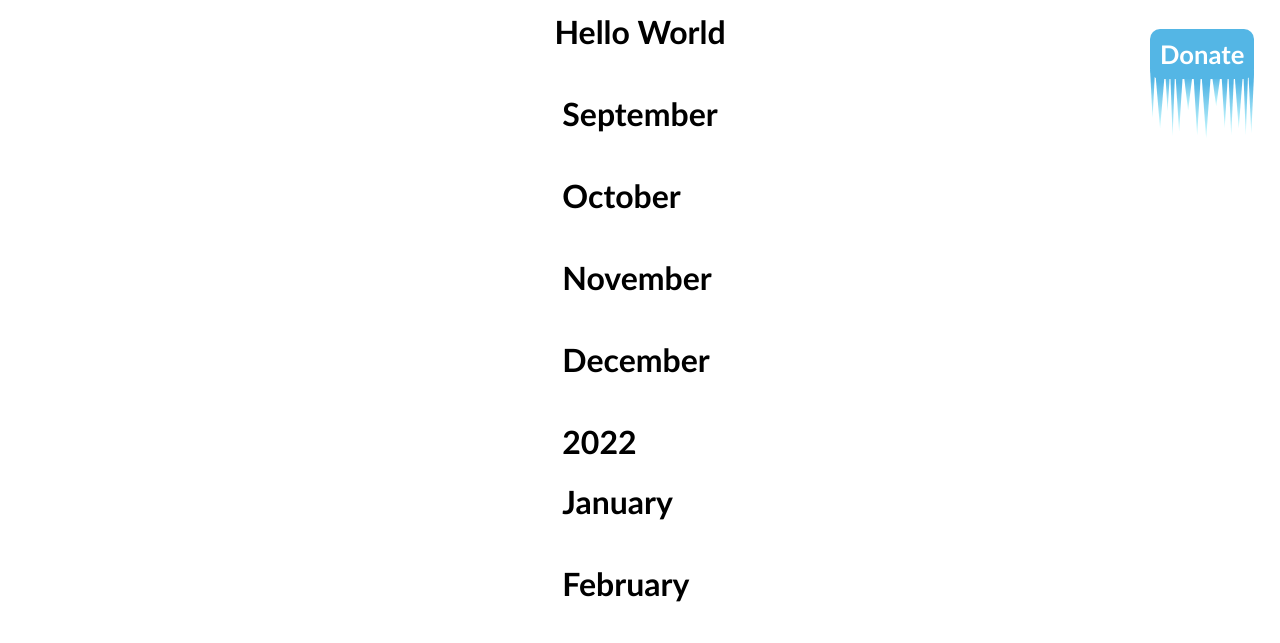
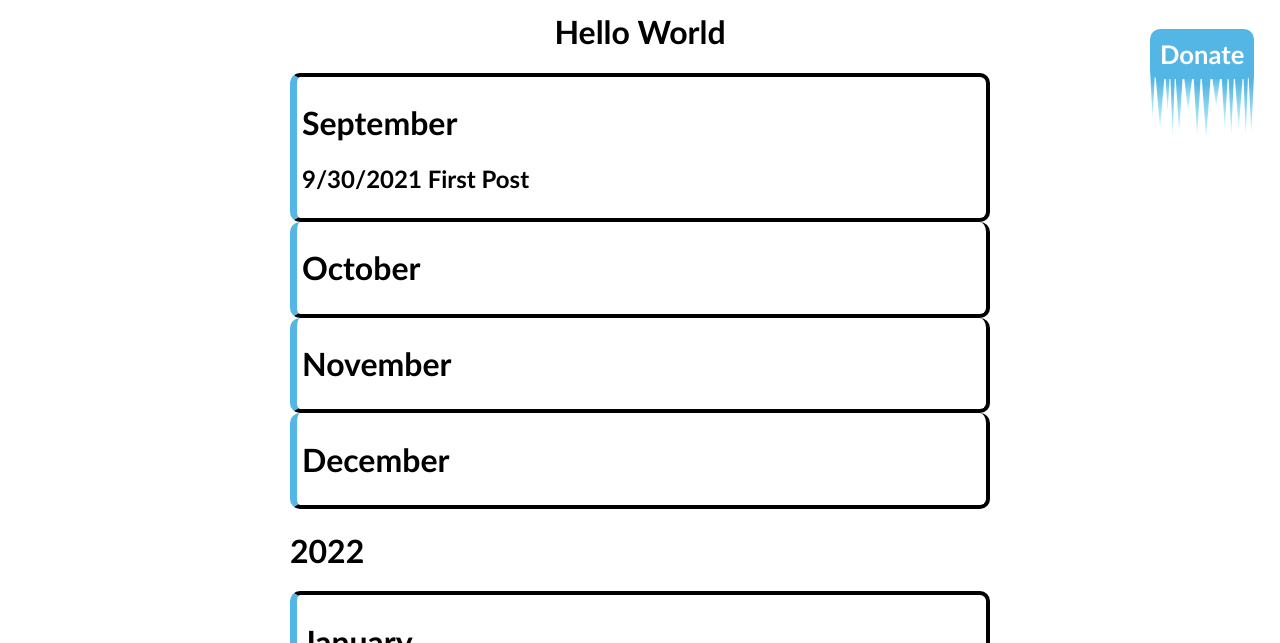
Before and after one commit to tsar-boomba/yeti-robotics-site, a Gatsby site: page / in a window 1280 px wide. Shown: the part 150-793 px from the top of the page. Built offline with nearby package versions, Linux system fonts and the light colour scheme; Gatsby itself is replaced by a stand-in of ours.

Commit message:
great progress on EventDisplay styles, may be final

```diff
--- /dev/null
+++ b/events/test1.mdx
@@ -0,0 +1,10 @@
+---
+title: 'First Post'
+date: '10/30/2021'
+time: '6:00pm - 8:00pm'
+location: 'house'
+---
+
+# First event
+
+## Wow great
--- /dev/null
+++ b/events/test2.mdx
@@ -0,0 +1,10 @@
+---
+title: 'First Post'
+date: '9/30/2021'
+time: '6:00pm - 8:00pm'
+location: 'house'
+---
+
+# First event
+
+## Wow great
--- /dev/null
+++ b/events/test22.mdx
@@ -0,0 +1,10 @@
+---
+title: 'First Post'
+date: '10/30/2021'
+time: '6:00pm - 8:00pm'
+location: 'house'
+---
+
+# First event
+
+## Wow great
--- /dev/null
+++ b/events/test3.mdx
@@ -0,0 +1,10 @@
+---
+title: 'First Post'
+date: '11/30/2021'
+time: '6:00pm - 8:00pm'
+location: 'house'
+---
+
+# First event
+
+## Wow great
--- /dev/null
+++ b/events/test4.mdx
@@ -0,0 +1,10 @@
+---
+title: 'First Post'
+date: '12/30/2021'
+time: '6:00pm - 8:00pm'
+location: 'house'
+---
+
+# First event
+
+## Wow great
--- /dev/null
+++ b/events/test5.mdx
@@ -0,0 +1,10 @@
+---
+title: 'First Post'
+date: '1/30/2022'
+time: '6:00pm - 8:00pm'
+location: 'house'
+---
+
+# First event
+
+## Wow great
--- /dev/null
+++ b/src/components/EventsDisplay/Event.tsx
@@ -0,0 +1,30 @@
+import { Link } from 'gatsby';
+import React from 'react';
+import { EventText, EventWrapper } from './EventsDisplayStyles';
+
+interface EventProps {
+	event: {
+		frontmatter: {
+			title: string;
+			date: string;
+			time: string;
+			location: string;
+		};
+		id: string;
+		slug: string;
+	};
+}
+
+const Event: React.FC<EventProps> = ({ event }) => {
+	return (
+		<Link to={`/events/${event.slug}`}>
+			<EventWrapper>
+				<EventText>
+					{event.frontmatter.date} {event.frontmatter.title}
+				</EventText>
+			</EventWrapper>
+		</Link>
+	);
+};
+
+export default Event;
--- a/src/components/EventsDisplay/EventsDisplayStyles.ts
+++ b/src/components/EventsDisplay/EventsDisplayStyles.ts
@@ -1,9 +1,24 @@
+import { colors } from '../../styles/colors';
+import { MotionStyle } from 'framer-motion';
 import styled from 'styled-components';
 
 export const DisplayWrapper = styled.div`
 	display: flex;
 	flex-flow: column;
+	width: clamp(50%, 700px, 90%);
 `;
 
 // month styles
-export const MonthWrapper = styled.div``;
+export const MonthWrapper: MotionStyle = {
+	border: '4px solid #000000',
+	borderLeft: `7px solid ${colors.primary}`,
+	borderTop: 0,
+	borderRadius: '10px',
+	padding: '5px',
+	cursor: 'pointer',
+};
+export const EventsWrapper: MotionStyle = {};
+
+// event styles
+export const EventWrapper = styled.div``;
+export const EventText = styled.h2``;
--- a/src/components/EventsDisplay/Month.tsx
+++ b/src/components/EventsDisplay/Month.tsx
@@ -1,9 +1,11 @@
-import { Link } from 'gatsby';
+import Event from './Event';
 import React, { useEffect, useState } from 'react';
 import { MonthWrapper } from './EventsDisplayStyles';
+import { AnimatePresence, motion, Variants } from 'framer-motion';
 
 interface MonthProps {
 	month: number;
+	id: number;
 	events: {
 		frontmatter: {
 			title: string;
@@ -16,7 +18,7 @@ interface MonthProps {
 	}[];
 }
 
-const Month: React.FC<MonthProps> = ({ month, events }) => {
+const Month: React.FC<MonthProps> = ({ month, events, id }) => {
 	// removing events not in this month
 	const [monthEvents, setMonthEvents] = useState(
 		events.filter(
@@ -25,6 +27,7 @@ const Month: React.FC<MonthProps> = ({ month, events }) => {
 				new Date(`${month}/1/2000`).toLocaleString(undefined, { month: 'long' }),
 		),
 	);
+	const [open, setOpen] = useState(id === 0 ? true : false);
 
 	// re-removing, just in case
 	useEffect(
@@ -41,16 +44,41 @@ const Month: React.FC<MonthProps> = ({ month, events }) => {
 		[],
 	);
 
+	// animation variants
+	const EventsAnimation: Variants = {
+		open: {
+			height: 'auto',
+			transition: {
+				staggerChildren: 0.1,
+			},
+		},
+		closed: {
+			height: 0,
+			transition: {
+				duration: 0.3,
+				staggerChildren: 0.05,
+				staggerDirection: -1,
+			},
+		},
+	};
+
+	const EventAnimation: Variants = {
+		open: {
+			y: 0,
+			opacity: 1,
+		},
+		closed: {
+			y: -10,
+			opacity: 0,
+		},
+	};
+
 	return (
 		<>
-			<MonthWrapper>
-				{/* Turns number month into word month */}
 			{month === 1 ? (
 				new Date().getMonth() === 0 ? (
 					<h1>
-							{Number.parseInt(
-								new Date().toLocaleString(undefined, { year: 'numeric' }),
-							)}
+						{Number.parseInt(new Date().toLocaleString(undefined, { year: 'numeric' }))}
 					</h1>
 				) : (
 					<h1>
@@ -60,15 +88,45 @@ const Month: React.FC<MonthProps> = ({ month, events }) => {
 					</h1>
 				)
 			) : null}
-				<h1>{new Date(`${month}/1/2000`).toLocaleString(undefined, { month: 'long' })}</h1>
-				{monthEvents.map((event) => {
+			{monthEvents.length ? (
+				<motion.div
+					whileHover={{ scale: 1.05, borderTop: '4px solid #000000', zIndex: 2 }}
+					whileTap={{ scale: 0.95, borderTop: '4px solid #000000', zIndex: 2 }}
+					onClick={() => setOpen(!open)}
+					style={{
+						...MonthWrapper,
+						borderTop:
+							month === 1
+								? '4px solid #000000'
+								: id === 0
+								? '4px solid #000000'
+								: '0',
+					}}
+				>
+					{/* Turns number month into word month */}
+					<h1>
+						{new Date(`${month}/1/2000`).toLocaleString(undefined, { month: 'long' })}
+					</h1>
+					<AnimatePresence initial={false}>
+						{open && (
+							<motion.div
+								initial='closed'
+								animate='open'
+								exit='closed'
+								variants={EventsAnimation}
+							>
+								{monthEvents.map((event, index) => {
 									return (
-						<Link to={`/events/${event.slug}`} key={event.id}>
-							{event.frontmatter.title}
-						</Link>
+										<motion.div key={index} variants={EventAnimation}>
+											<Event event={event} />
+										</motion.div>
 									);
 								})}
-			</MonthWrapper>
+							</motion.div>
+						)}
+					</AnimatePresence>
+				</motion.div>
+			) : null}
 		</>
 	);
 };
--- a/src/components/EventsDisplay/index.tsx
+++ b/src/components/EventsDisplay/index.tsx
@@ -69,6 +69,7 @@ const EventsDisplay = () => {
 					return (
 						<Month
 							key={index}
+							id={index}
 							month={wrapMonths(currentMonth + index)}
 							events={events}
 						/>
```
Also changed, not shown: 1 other file. Lines whose indentation alone changed are shown as unchanged.
